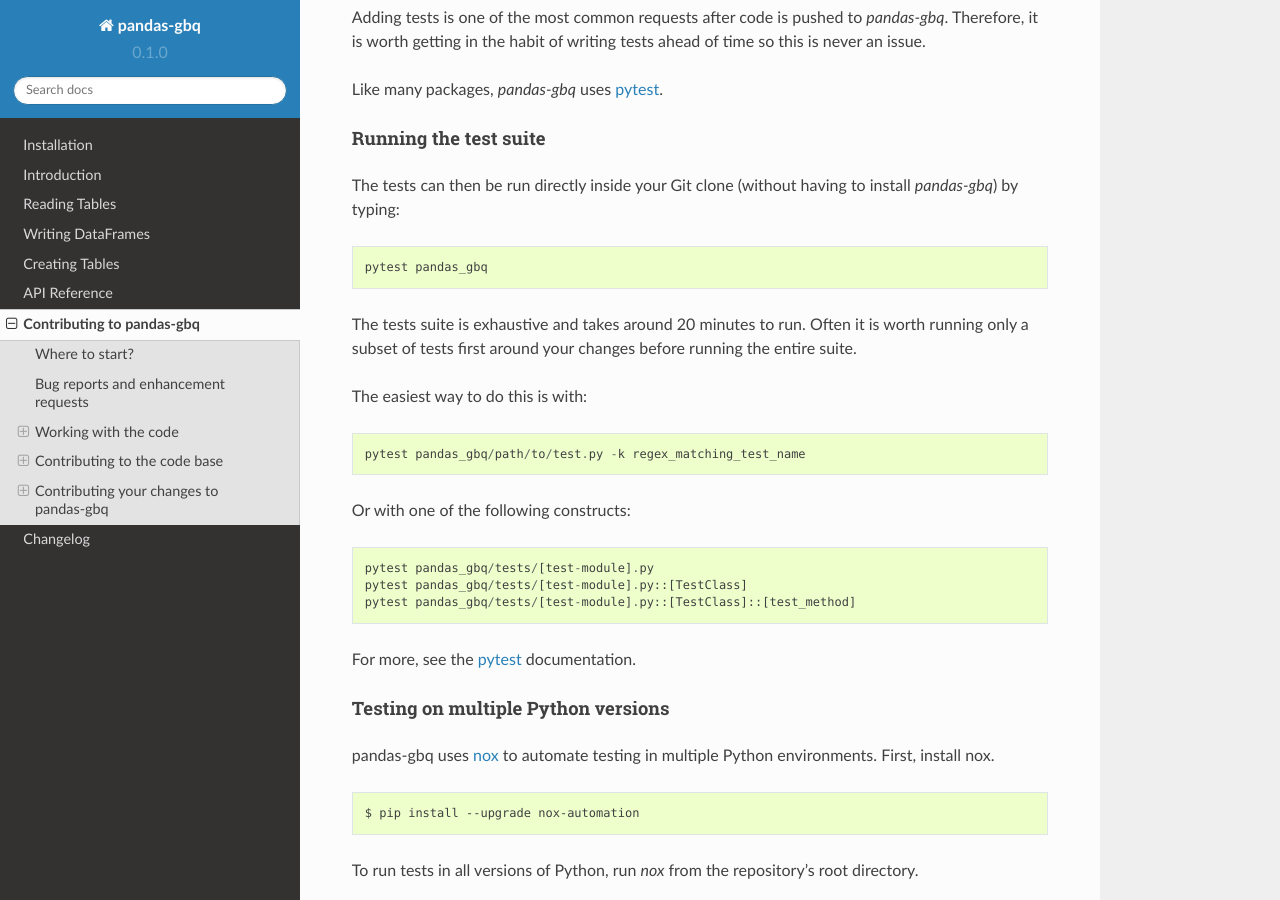
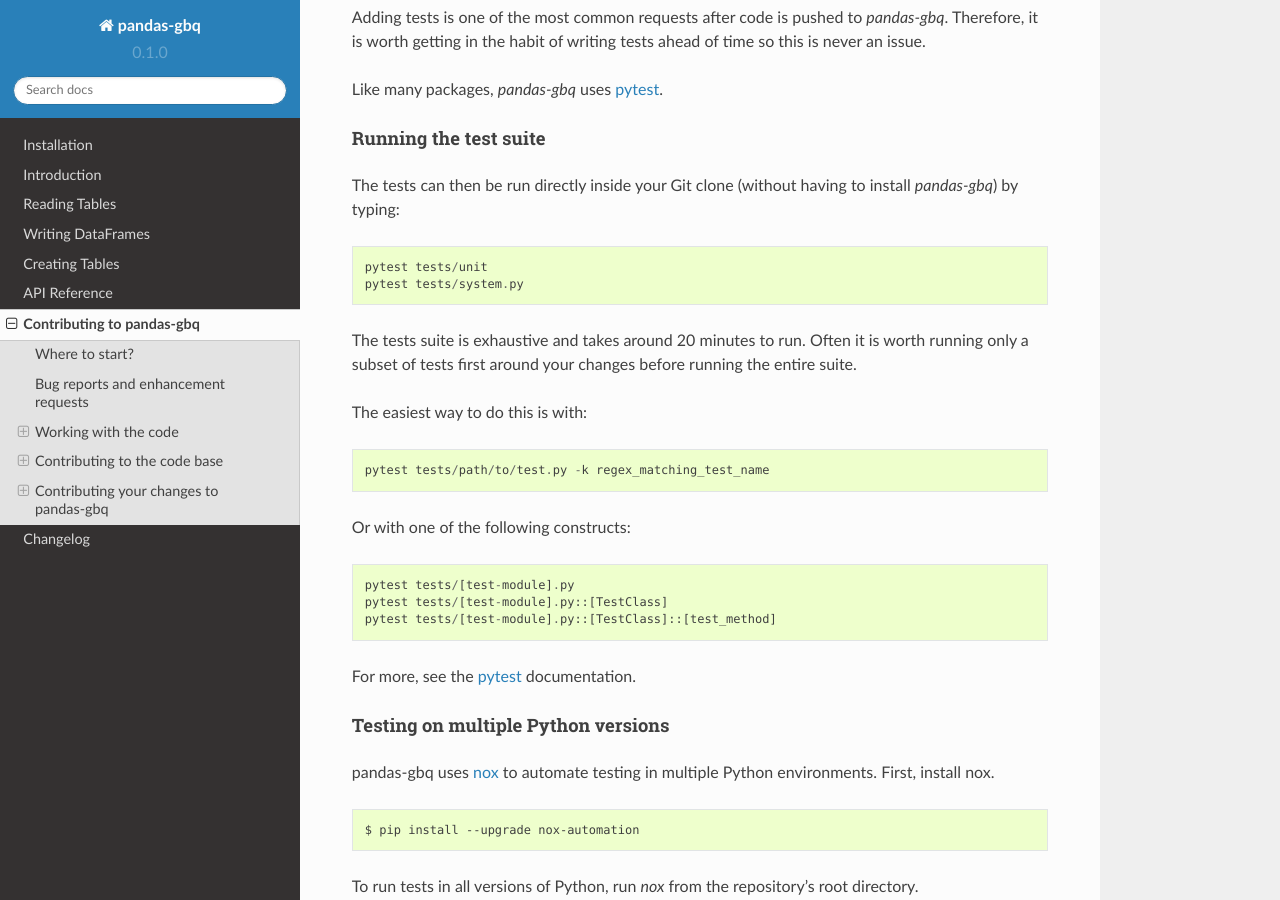
Before and after one commit to googleapis/python-bigquery-pandas, a Sphinx documentation site: the page built from docs/source/contributing.rst, in a window 1280 px wide and 900 px high, scrolled down 5686 px. Built offline with Sphinx 7.4.7 and the Read the Docs theme 2.0.0, drawn with Linux system fonts in a browser that asks for light colours.

Commit message:
CLN: update test paths in contributing guide (#164)

```diff
--- a/docs/source/contributing.rst
+++ b/docs/source/contributing.rst
@@ -250,7 +250,8 @@
 The tests can then be run directly inside your Git clone (without having to
 install *pandas-gbq*) by typing::
 
-    pytest pandas_gbq
+    pytest tests/unit
+    pytest tests/system.py
 
 The tests suite is exhaustive and takes around 20 minutes to run.  Often it is
 worth running only a subset of tests first around your changes before running the
@@ -258,13 +259,13 @@
 
 The easiest way to do this is with::
 
-    pytest pandas_gbq/path/to/test.py -k regex_matching_test_name
+    pytest tests/path/to/test.py -k regex_matching_test_name
 
 Or with one of the following constructs::
 
-    pytest pandas_gbq/tests/[test-module].py
-    pytest pandas_gbq/tests/[test-module].py::[TestClass]
-    pytest pandas_gbq/tests/[test-module].py::[TestClass]::[test_method]
+    pytest tests/[test-module].py
+    pytest tests/[test-module].py::[TestClass]
+    pytest tests/[test-module].py::[TestClass]::[test_method]
 
 For more, see the `pytest <http://doc.pytest.org/en/latest/>`_ documentation.
 
```
